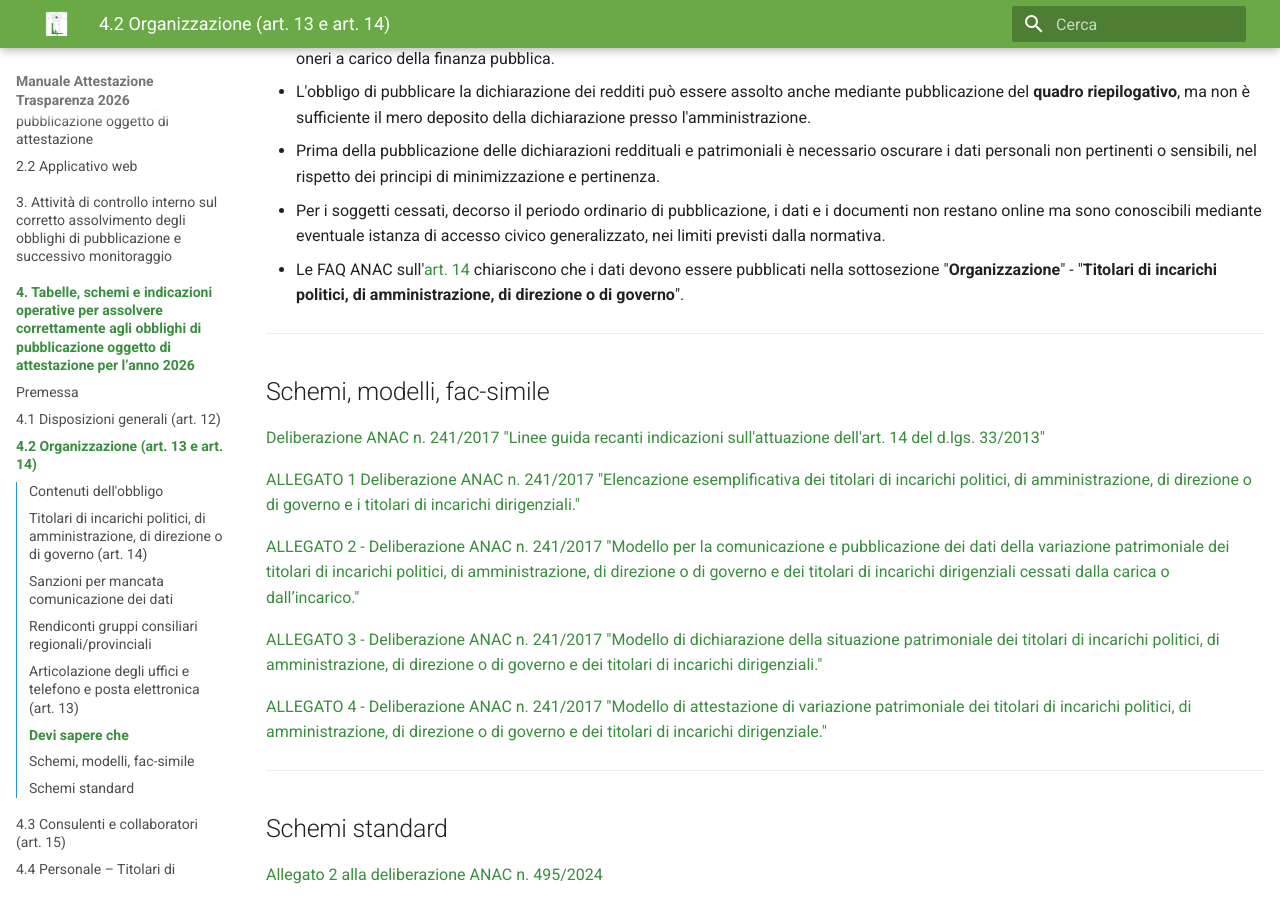
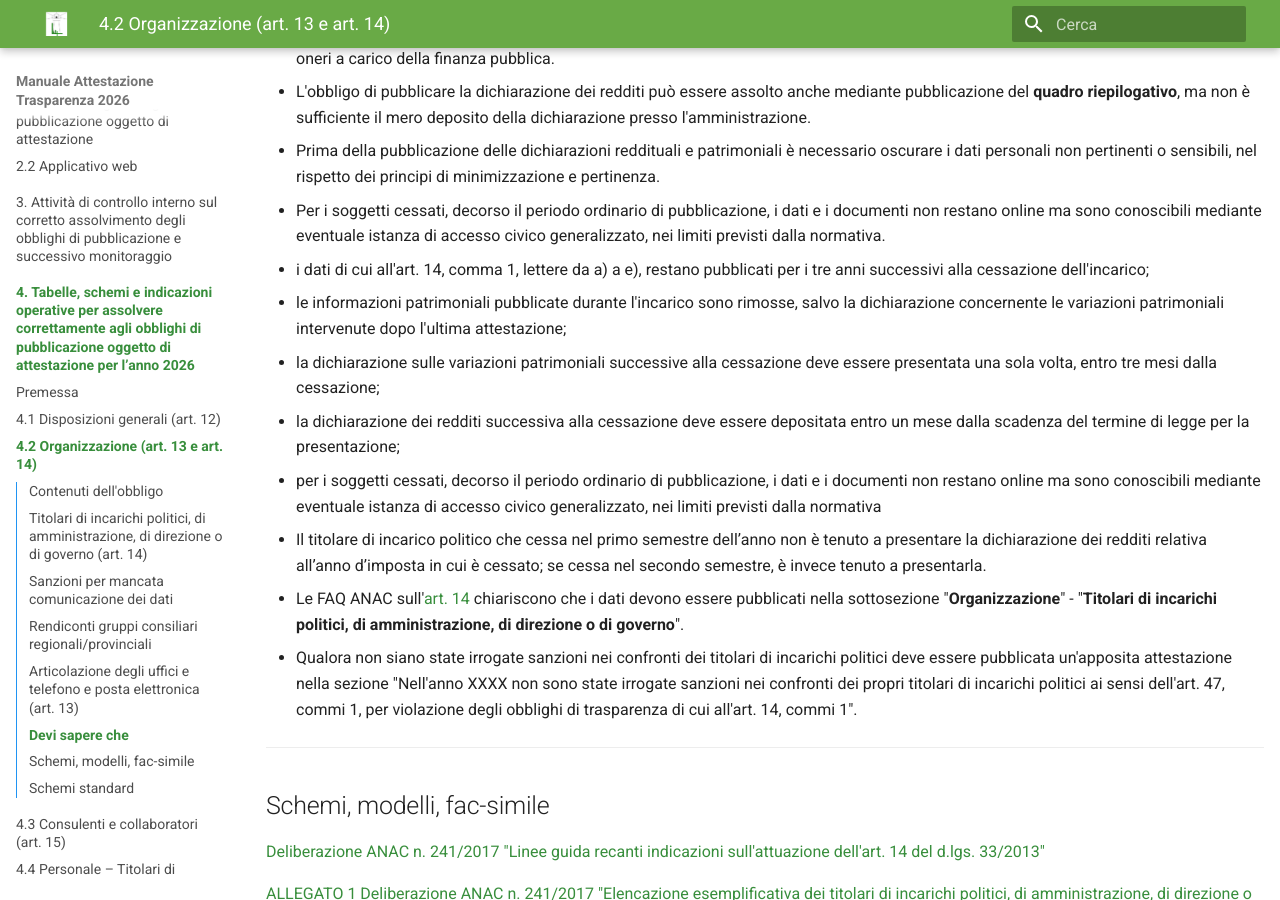
Before and after one commit to Lab4srl/manuale-trasparenza-2026, an MkDocs documentation site: the page built from docs/capitolo-4/4-2-organizzazione.md, in a window 1280 px wide and 900 px high, scrolled down 7394 px. Built offline with MkDocs 1.6.1 and Material for MkDocs 9.7.7, drawn with Linux system fonts in a browser that asks for light colours.

Commit message:
Aggiornamento manuale

```diff
--- a/docs/capitolo-4/4-2-organizzazione.md
+++ b/docs/capitolo-4/4-2-organizzazione.md
@@ -174,7 +174,14 @@ I riferimenti/contatti sono da intendersi riferiti alla segreteria o all'ufficio
 * L'obbligo di pubblicare la dichiarazione dei redditi può essere assolto anche mediante pubblicazione del **quadro riepilogativo**, ma non è sufficiente il mero deposito della dichiarazione presso l'amministrazione.
 * Prima della pubblicazione delle dichiarazioni reddituali e patrimoniali è necessario oscurare i dati personali non pertinenti o sensibili, nel rispetto dei principi di minimizzazione e pertinenza.
 * Per i soggetti cessati, decorso il periodo ordinario di pubblicazione, i dati e i documenti non restano online ma sono conoscibili mediante eventuale istanza di accesso civico generalizzato, nei limiti previsti dalla normativa.
+* i dati di cui all'art. 14, comma 1, lettere da a) a e), restano pubblicati per i tre anni successivi alla cessazione dell'incarico;
+* le informazioni patrimoniali pubblicate durante l'incarico sono rimosse, salvo la dichiarazione concernente le variazioni patrimoniali intervenute dopo l'ultima attestazione;
+* la dichiarazione sulle variazioni patrimoniali successive alla cessazione deve essere presentata una sola volta, entro tre mesi dalla cessazione;
+* la dichiarazione dei redditi successiva alla cessazione deve essere depositata entro un mese dalla scadenza del termine di legge per la presentazione;
+* per i soggetti cessati, decorso il periodo ordinario di pubblicazione, i dati e i documenti non restano online ma sono conoscibili mediante eventuale istanza di accesso civico generalizzato, nei limiti previsti dalla normativa
+* Il titolare di incarico politico che cessa nel primo semestre dell’anno non è tenuto a presentare la dichiarazione dei redditi relativa all’anno d’imposta in cui è cessato; se cessa nel secondo semestre, è invece tenuto a presentarla.
 * Le FAQ ANAC sull'[art. 14](https://www.anticorruzione.it/-/titolari-di-incarichi-politici-art.-14-co.-1-d.lgs-33/2013-){:target="_blank"} chiariscono che i dati devono essere pubblicati nella sottosezione "**Organizzazione**" - "**Titolari di incarichi politici, di amministrazione, di direzione o di governo**".
+* Qualora non siano state irrogate sanzioni nei confronti dei titolari di incarichi politici deve essere pubblicata un'apposita attestazione nella sezione "Nell'anno XXXX non sono state irrogate sanzioni nei confronti dei propri titolari di incarichi politici ai sensi dell'art. 47, commi 1, per violazione degli obblighi di trasparenza di cui all'art. 14, commi 1".
 
 ---
 
```
